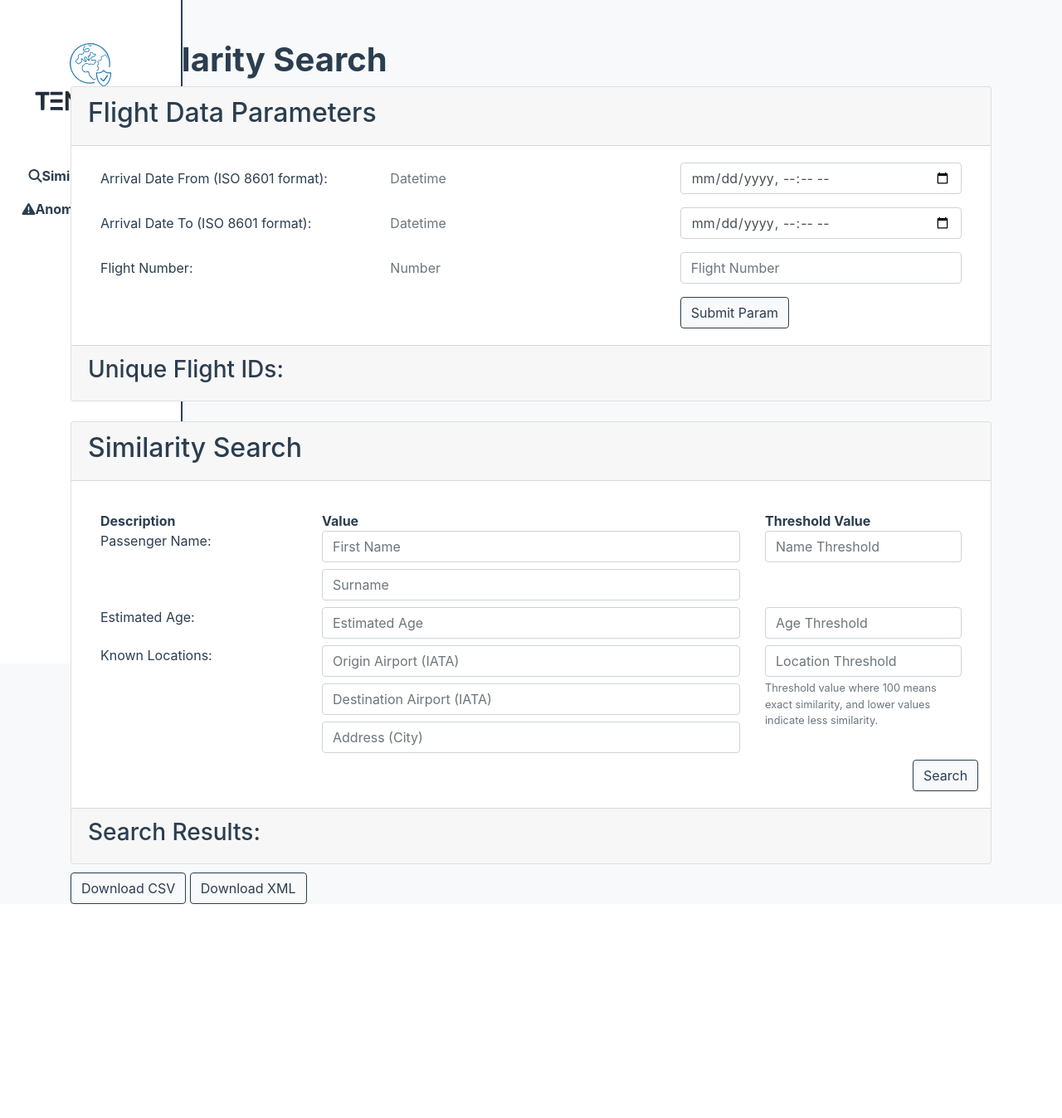
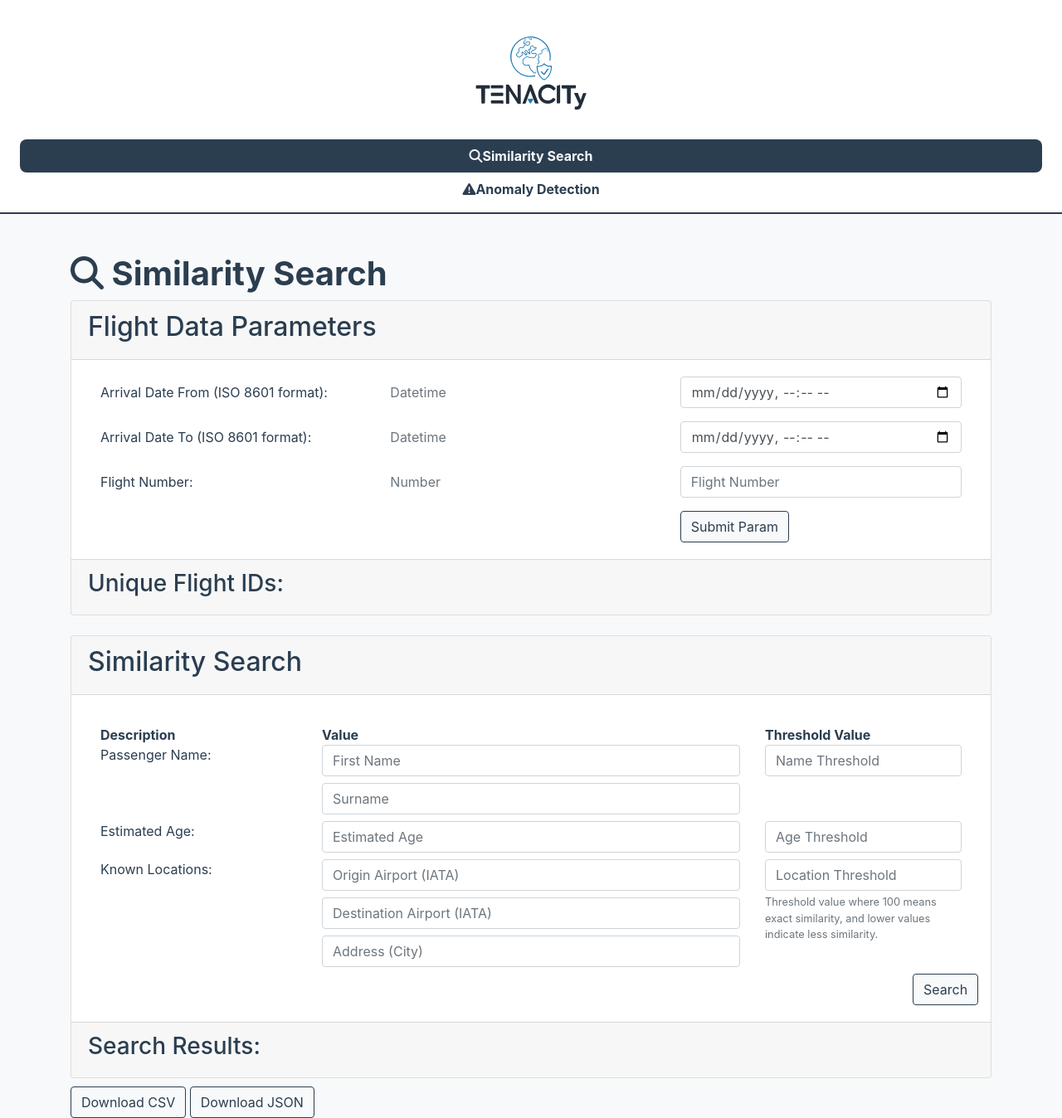
Before and after one commit to fafadlian/similaritySearch, a Flask app: page / in a window 1280 px wide. Shown: the whole page at 83% size. Before the commit the page ends 1090 px from the top, so only its background shows below. Run offline with Flask 3, Linux system fonts and the light colour scheme; parts of the project's set-up code (start-up, migrations or seed data) failed here and were passed over; some libraries are stand-ins or nearby versions.

Commit message:
add json download functionality; highligh active sidebar

```diff
--- a/static/css/style.css
+++ b/static/css/style.css
@@ -7,7 +7,17 @@
     /* Define --primary-color-light if needed */
 
     --font-family-sans-serif: -apple-system, BlinkMacSystemFont, "Segoe UI", Roboto, "Helvetica Neue", Arial, "Noto Sans", sans-serif, "Apple Color Emoji", "Segoe UI Emoji", "Segoe UI Symbol", "Noto Color Emoji";
-    --font-family-monospace: SFMono-Regular, Menlo, Monaco, Consolas, "Liberation Mono", "Courier New", monospace
+    --font-family-monospace: SFMono-Regular, Menlo, Monaco, Consolas, "Liberation Mono", "Courier New", monospace;
+
+    /* Spacing */
+    --space-sm: 0.5rem;
+    --space-md: 1rem;
+    --space-lg: 2rem;
+
+    /* Font sizes */
+    --font-size-small: 0.8rem;
+    --font-size-base: 1rem; /* Assume this is your default font size */
+    --font-size-large: 1.2rem;
 }
 
 
@@ -124,16 +134,34 @@ button:hover, .btn:hover {
 }
 
 .nav-link.active {
-    background-color: var(--primary-color); /* Example background color */
-    color: white; /* Example text color */
-    transition: background-color 0.3s ease-in-out
+    background-color: var(--primary-color); /* Use your primary color */
+    color: var(--secondary-color); /* Use your secondary color for the text */
 }
 
-@media (max-width: 768px) {
-    .navbar-collapse {
-        background-color: var(--primary-color);
+@media (max-width: 1580px) {
+    #sidebar {
+        position: relative; /* Change from fixed to relative */
+        width: 100%; /* Full width */
+        height: auto; /* Adjust height automatically */
+        padding: 0.5rem 1rem; /* Adjust padding as needed */
+        border-right: none; /* Remove the border */
+        border-bottom: 2px solid var(--divider-color); /* Add a bottom border if needed */
     }
-    .navbar-nav .nav-link {
-        color: var(--secondary-color);
+
+    .vertical-nav {
+        flex-direction: row;
+        align-items: center;
+        justify-content: space-between;
     }
+
+    .nav-link {
+        padding: 0.5rem; /* Adjust padding for smaller screens */
+        margin: 0 0.5rem; /* Add margin between links */
+    }
+
+    .navbar-brand {
+        margin-bottom: 0; /* Adjust or remove margin as needed */
+    }
+
+    /* Adjust other elements as necessary for smaller screens */
 }
--- a/static/js/script.js
+++ b/static/js/script.js
@@ -4,8 +4,23 @@ document.addEventListener('DOMContentLoaded', function () {
     setupNavigation();
 
     //Highlighting Section
+     // Identify the current section here. This is a placeholder example.
+     var currentSection = "similaritySearchSection"; // Change this based on actual logic or URL
 
+     // Remove 'active' class from all nav links first
+     document.querySelectorAll('.nav-link').forEach(function(link) {
+         link.classList.remove('active');
+     });
 
+     // Add 'active' class to the current section's nav link
+     if (currentSection === "similaritySearchSection") {
+         document.querySelector('a[href="#similaritySearchSection"]').classList.add('active');
+     } else if (currentSection === "anomalyDetectionSection") {
+         document.querySelector('a[href="#anomalyDetectionSection"]').classList.add('active');
+     }
+     // Extend with more else-if blocks for additional sections as needed
+
+    var lastParam = {};
 
     // Handle Date Range Form Submission
     document.getElementById('paramForm').addEventListener('submit', function (event) {
@@ -30,6 +45,8 @@ document.addEventListener('DOMContentLoaded', function () {
                 console.error('Error:', response.message || 'No file name returned');
             }
         });
+
+        lastParam = data;
 
         // Handle the server response
         // ...
@@ -96,6 +113,92 @@ document.addEventListener('DOMContentLoaded', function () {
 
         link.click(); // This will download the data file
     });
+
+    document.getElementById('downloadJson').addEventListener('click', function() {
+        var now = new Date();
+        var dateTimeString = now.toISOString().replace(/[^0-9]/g, ''); // Creates a string in the format 'YYYYMMDDTHHMMSS'
+        var flightParam = lastParam;
+        var searchQuery = lastSearchQuery;
+        var data = globalResponseData;
+        var jsonData = {
+            "PNR_Timeframe": {
+                "arrivalDateFrom": flightParam.arrivalDateFrom, // Example data, replace with actual data
+                "arrivalDateTo": flightParam.arrivalDateTo,
+            },
+            "searchedIndividual": {
+                "FirstName": searchQuery.firstName,
+                "Surname": searchQuery.surname,
+                "EstAge":searchQuery.age,
+                "originIATA":searchQuery.iata_o,
+                "destinationIATA":searchQuery.iata_d,
+                "cityAddress":searchQuery.city_name
+            },
+            "thresholds":{
+                "nameSimilarityThreshold": searchQuery.nameThreshold,
+                "ageSimilarityThreshold": searchQuery.ageThreshold,
+                "location Similarity Threshold": searchQuery.locationThreshold,
+            },
+            "results":{},
+        };
+
+           // Iterate over each item in the data array and convert it to a JSON object
+        data.forEach(function(item, index) {
+            var resultID = "resultID" + index; // Construct the result ID
+            jsonData.results[resultID] = { // Use the result ID as a key
+                "similarityScores": {
+                    "compoundSimilarity": item[20],
+                    "nameSimilarity": item[15],
+                    "ageSimilarity": item[19],
+                    "originSimilarity": item[16],
+                    "destinationSimilarity": item[17],
+                    "cityDistanceSimilarity": item[18],
+                },
+                "bookInfo": {
+                    "FilePath": item[0],
+                    "bookingID": item[1],
+                    "originIATA": item[3],
+                    "originLat": item[4],
+                    "originLon": item[5],
+                    "destinationIATA": item[6],
+                    "destinationLat": item[7],
+                    "destinationLon": item[8],
+                },
+                "passengerInfo": {
+                    "fullName": item[2],
+                    "DOB": item[9],
+                    "Nationality": item[13],
+                    "Sex": item[14],
+                }
+            };
+        });
+
+        // Convert the structured data to a JSON string
+        var jsonString = JSON.stringify(jsonData, null, 2); // Beautify the JSON output
+
+
+        // Generate a file name based on last search query
+        // var fileName = `similar_passengers_${lastSearchQuery.firstName}_${lastSearchQuery.surname}_${lastSearchQuery.iata_o}_${lastSearchQuery.iata_d}`.replace(/\s+/g, '_').replace(/[^a-zA-Z0-9_]/g, '') + '.json';
+
+        //Generate a file name based on current date time
+
+        var fileName = `similar_passengers_${dateTimeString}.json`;
+
+        // Create a blob with JSON content
+        var blob = new Blob([jsonString], {type: "application/json"});
+        var url = URL.createObjectURL(blob);
+
+        // Create a link and trigger the download
+        var link = document.createElement("a");
+        link.setAttribute("href", url);
+        link.setAttribute("download", fileName);
+        document.body.appendChild(link); // Required for FF
+
+        link.click(); // This will download the data file
+
+        // Optionally, remove the link after downloading
+        document.body.removeChild(link);
+    });
+
 
 
     // Function to send AJAX request to the server
@@ -178,6 +281,7 @@ document.addEventListener('DOMContentLoaded', function () {
     // }
 
     function displayResults(response) {
+        globalResponseData = response.data
         var resultsDiv = document.getElementById('searchResults');
         resultsDiv.innerHTML = ''; // Clear previous results
 
--- a/templates/index.html
+++ b/templates/index.html
@@ -215,7 +215,8 @@
 
 
             <button id="downloadCsv" style="margin-top: 10px;" class="btn btn-primary">Download CSV</button>
-            <button id="downloadXml" style="margin-top: 10px;" class="btn btn-primary">Download XML</button>
+            <button id="downloadJson" style="margin-top: 10px;" class="btn btn-primary">Download JSON</button>
+            <!-- <button id="downloadXml" style="margin-top: 10px;" class="btn btn-primary">Download XML</button> -->
         </section>
         <section id="anomalyDetectionSection" style="display:none;">
 
```
Also changed, not shown: README.md.
